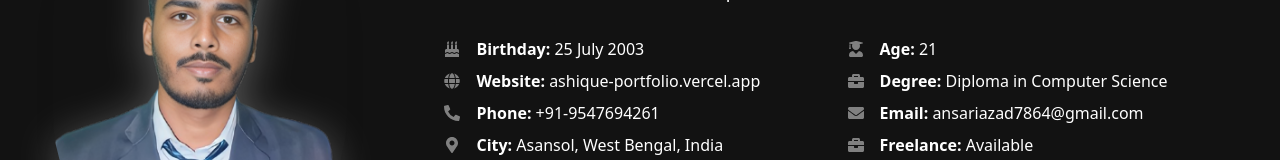
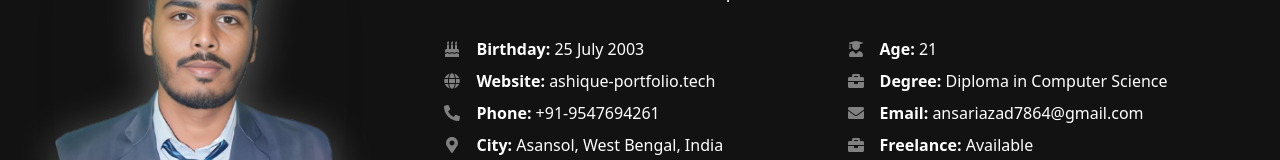
Before and after one commit to AshiqueHussain00/Ashique-Portfolio, a React (Vite) app: page /about in a window 1280 px wide. Shown: the part 383-543 px from the top of the page. Built offline with nearby package versions, Linux system fonts and the light colour scheme.

Commit message:
new added

```diff
--- a/src/pages/About.jsx
+++ b/src/pages/About.jsx
@@ -47,7 +47,7 @@ const About = () => {
                                             to="https://www.ashique-portfolio.tech/"
                                             className=" hover:underline"
                                         >
-                                            ashique-portfolio.vercel.app
+                                            ashique-portfolio.tech
                                         </Link>
                                     )
                                 },
--- a/src/pages/home/AboutSummary.jsx
+++ b/src/pages/home/AboutSummary.jsx
@@ -49,7 +49,7 @@ const AboutSummary = () => {
                             <span>
                                 <strong>Website: </strong>
                                 <Link to="https://www.ashique-portfolio.tech/"  className=" hover:underline">
-                                    ashique-portfolio.vercel.app
+                                    ashique-portfolio.technologies
                                 </Link>
                             </span>
                         </p>
```
